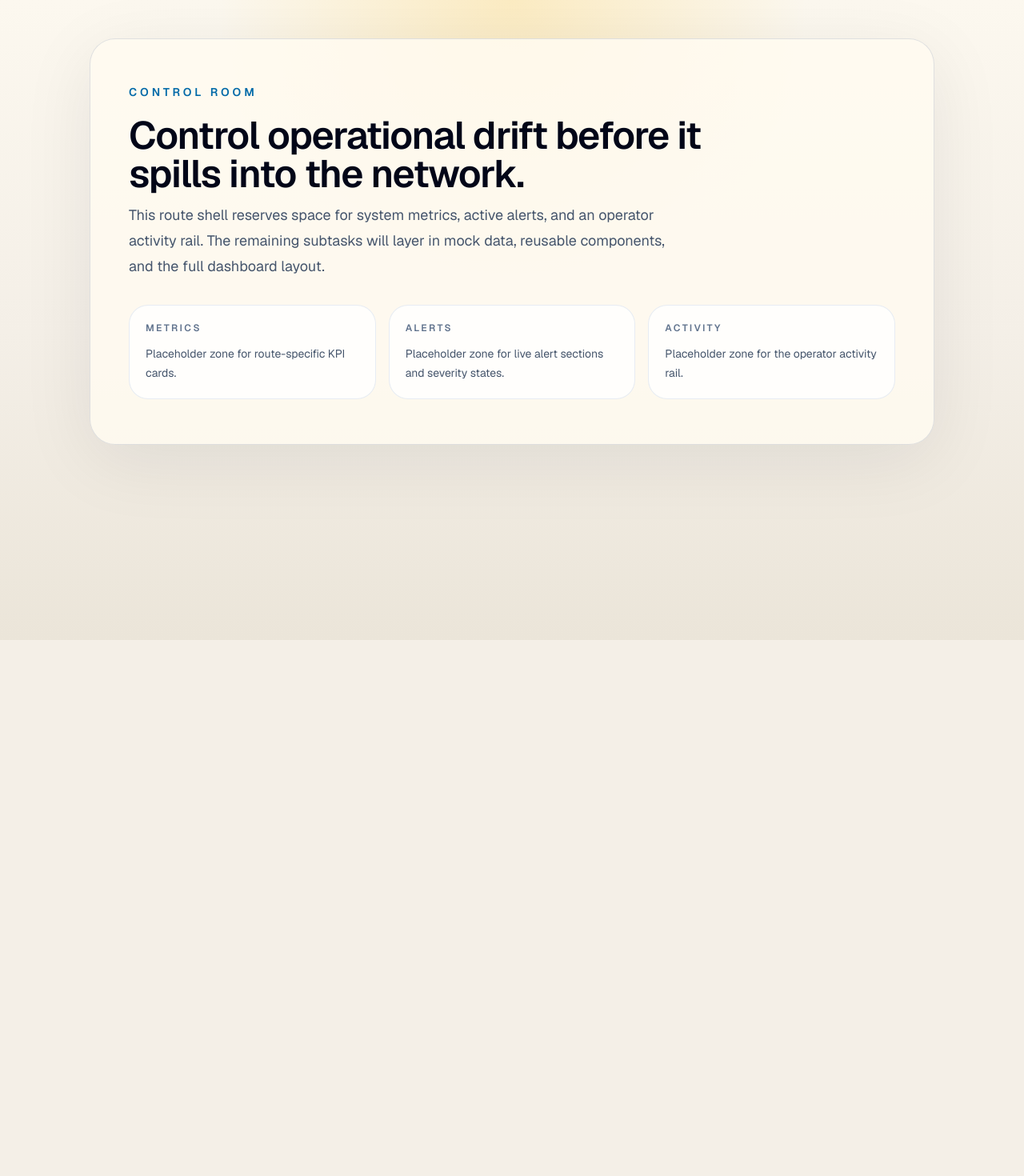
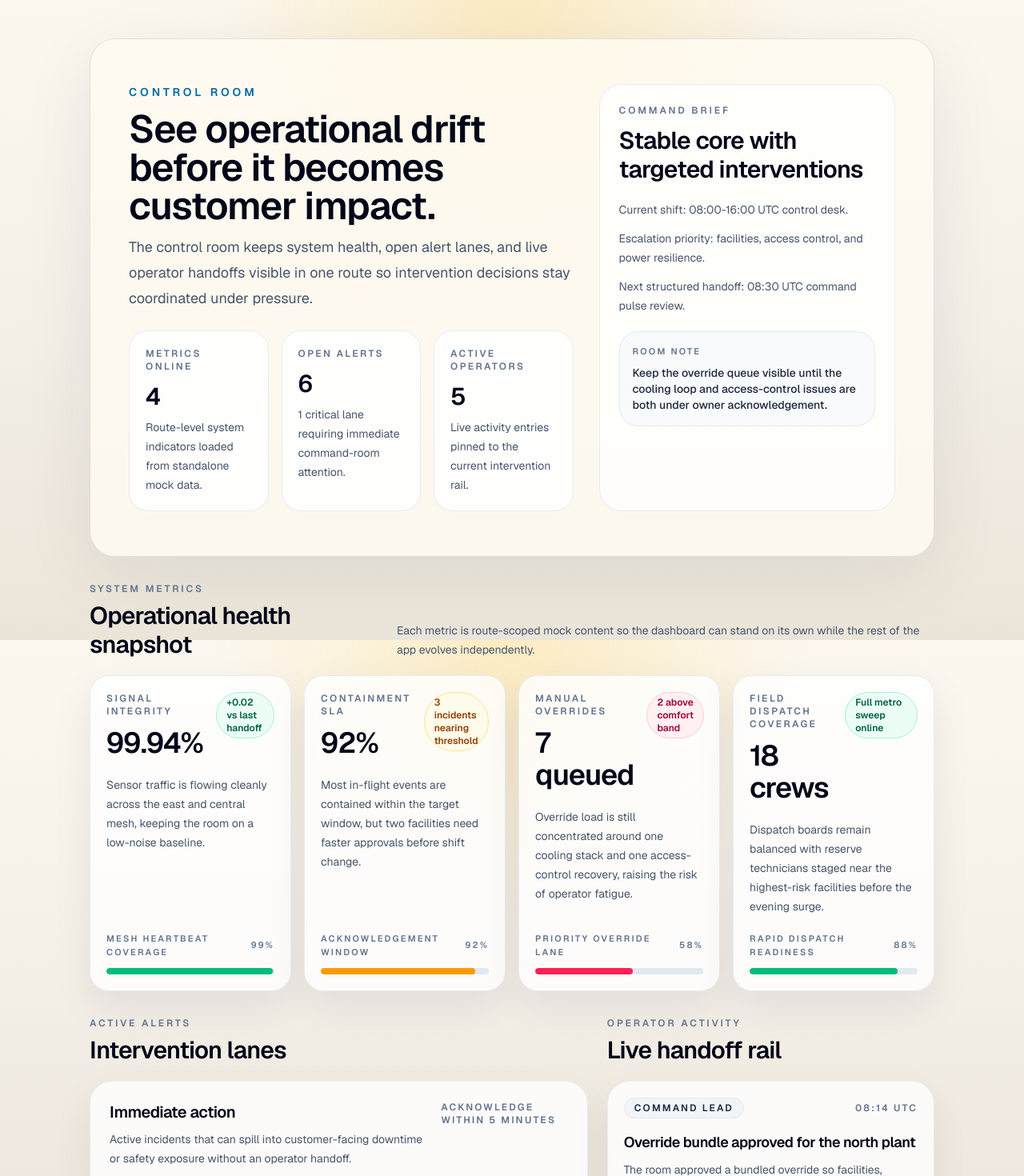
Before and after one commit to iamasx/api-test, a Next.js app: page /control-room in a window 1280 px wide. Shown: the top 1470 px of the page at 80% size. Before the commit the page ends 800 px from the top, so only its background shows below. Built offline with nearby package versions, Linux system fonts and the light colour scheme.

Commit message:
feat: compose control room dashboard page

```diff
--- a/src/app/control-room/page.tsx
+++ b/src/app/control-room/page.tsx
@@ -1,61 +1,190 @@
 import type { Metadata } from "next";
+
+import { ActivityRail } from "./_components/activity-rail";
+import { AlertList } from "./_components/alert-list";
+import { MetricCard } from "./_components/metric-card";
+import {
+  controlRoomAlertSections,
+  controlRoomMetrics,
+  operatorActivityEntries,
+} from "./_data/control-room-data";
 
 export const metadata: Metadata = {
   title: "Control Room",
   description:
-    "Initial route shell for the control-room dashboard with space for metrics, alerts, and operator activity.",
+    "Dashboard route highlighting system metrics, active alerts, and operator activity in the control room.",
 };
 
 export default function ControlRoomPage() {
+  const totalAlerts = controlRoomAlertSections.reduce(
+    (count, section) => count + section.alerts.length,
+    0,
+  );
+  const criticalAlerts = controlRoomAlertSections.reduce(
+    (count, section) =>
+      count +
+      section.alerts.filter((alert) => alert.severity === "critical").length,
+    0,
+  );
+  const activeOperators = new Set(
+    operatorActivityEntries.map((entry) => entry.operator),
+  ).size;
+
   return (
     <main className="mx-auto flex w-full max-w-6xl flex-1 flex-col gap-8 px-6 py-12 sm:px-10 lg:px-12">
       <section className="overflow-hidden rounded-[2rem] border border-[var(--line)] bg-[var(--surface)] shadow-[0_20px_90px_rgba(15,23,42,0.08)]">
-        <div className="grid gap-8 px-6 py-10 sm:px-10 lg:px-12 lg:py-14">
-          <div className="space-y-5">
+        <div className="grid gap-8 px-6 py-10 sm:px-10 lg:grid-cols-[minmax(0,1.35fr)_minmax(280px,0.9fr)] lg:px-12 lg:py-14">
+          <div className="space-y-6">
+            <div className="space-y-3">
               <p className="text-sm font-semibold uppercase tracking-[0.28em] text-sky-700">
                 Control Room
               </p>
-            <div className="space-y-3">
               <h1 className="max-w-3xl text-4xl font-semibold tracking-tight text-slate-950 sm:text-5xl">
-                Control operational drift before it spills into the network.
+                See operational drift before it becomes customer impact.
               </h1>
               <p className="max-w-2xl text-lg leading-8 text-slate-600">
-                This route shell reserves space for system metrics, active
-                alerts, and an operator activity rail. The remaining subtasks
-                will layer in mock data, reusable components, and the full
-                dashboard layout.
+                The control room keeps system health, open alert lanes, and live
+                operator handoffs visible in one route so intervention decisions
+                stay coordinated under pressure.
               </p>
-            </div>
             </div>
 
             <div className="grid gap-4 sm:grid-cols-3">
               <div className="rounded-[1.5rem] border border-slate-200/80 bg-white/80 px-5 py-5">
                 <p className="text-xs font-semibold uppercase tracking-[0.2em] text-slate-500">
-                Metrics
+                  Metrics online
                 </p>
-              <p className="mt-3 text-sm leading-6 text-slate-600">
-                Placeholder zone for route-specific KPI cards.
+                <p className="mt-3 text-3xl font-semibold tracking-tight text-slate-950">
+                  {controlRoomMetrics.length}
+                </p>
+                <p className="mt-2 text-sm leading-6 text-slate-600">
+                  Route-level system indicators loaded from standalone mock data.
                 </p>
               </div>
               <div className="rounded-[1.5rem] border border-slate-200/80 bg-white/80 px-5 py-5">
                 <p className="text-xs font-semibold uppercase tracking-[0.2em] text-slate-500">
-                Alerts
+                  Open alerts
                 </p>
-              <p className="mt-3 text-sm leading-6 text-slate-600">
-                Placeholder zone for live alert sections and severity states.
+                <p className="mt-3 text-3xl font-semibold tracking-tight text-slate-950">
+                  {totalAlerts}
+                </p>
+                <p className="mt-2 text-sm leading-6 text-slate-600">
+                  {criticalAlerts} critical lane requiring immediate command-room
+                  attention.
                 </p>
               </div>
               <div className="rounded-[1.5rem] border border-slate-200/80 bg-white/80 px-5 py-5">
                 <p className="text-xs font-semibold uppercase tracking-[0.2em] text-slate-500">
-                Activity
+                  Active operators
                 </p>
-              <p className="mt-3 text-sm leading-6 text-slate-600">
-                Placeholder zone for the operator activity rail.
+                <p className="mt-3 text-3xl font-semibold tracking-tight text-slate-950">
+                  {activeOperators}
+                </p>
+                <p className="mt-2 text-sm leading-6 text-slate-600">
+                  Live activity entries pinned to the current intervention rail.
                 </p>
               </div>
             </div>
           </div>
+
+          <aside className="rounded-[1.75rem] border border-slate-200/80 bg-white/75 p-6 shadow-[inset_0_1px_0_rgba(255,255,255,0.8)]">
+            <div className="space-y-5">
+              <div>
+                <p className="text-xs font-semibold uppercase tracking-[0.24em] text-slate-500">
+                  Command brief
+                </p>
+                <p className="mt-3 text-3xl font-semibold tracking-tight text-slate-950">
+                  Stable core with targeted interventions
+                </p>
+              </div>
+
+              <div className="space-y-3 text-sm leading-6 text-slate-600">
+                <p>Current shift: 08:00-16:00 UTC control desk.</p>
+                <p>
+                  Escalation priority: facilities, access control, and power
+                  resilience.
+                </p>
+                <p>Next structured handoff: 08:30 UTC command pulse review.</p>
+              </div>
+
+              <div className="rounded-[1.5rem] border border-slate-200/80 bg-slate-50/90 px-4 py-4">
+                <p className="text-[11px] font-semibold uppercase tracking-[0.2em] text-slate-500">
+                  Room note
+                </p>
+                <p className="mt-2 text-sm font-medium text-slate-800">
+                  Keep the override queue visible until the cooling loop and
+                  access-control issues are both under owner acknowledgement.
+                </p>
+              </div>
+            </div>
+          </aside>
+        </div>
       </section>
+
+      <section aria-labelledby="control-room-metrics" className="space-y-5">
+        <div className="flex flex-col gap-3 sm:flex-row sm:items-end sm:justify-between">
+          <div className="space-y-2">
+            <p className="text-xs font-semibold uppercase tracking-[0.24em] text-slate-500">
+              System metrics
+            </p>
+            <h2
+              id="control-room-metrics"
+              className="text-3xl font-semibold tracking-tight text-slate-950"
+            >
+              Operational health snapshot
+            </h2>
+          </div>
+          <p className="max-w-2xl text-sm leading-6 text-slate-600">
+            Each metric is route-scoped mock content so the dashboard can stand
+            on its own while the rest of the app evolves independently.
+          </p>
+        </div>
+
+        <div
+          aria-label="Control room metrics"
+          className="grid gap-4 sm:grid-cols-2 xl:grid-cols-4"
+          role="list"
+        >
+          {controlRoomMetrics.map((metric) => (
+            <MetricCard key={metric.id} metric={metric} />
+          ))}
+        </div>
+      </section>
+
+      <div
+        className="grid gap-6 xl:grid-cols-[minmax(0,1.4fr)_minmax(320px,0.92fr)]"
+        data-testid="control-room-panels"
+      >
+        <section aria-labelledby="control-room-alerts" className="space-y-5">
+          <div className="space-y-2">
+            <p className="text-xs font-semibold uppercase tracking-[0.24em] text-slate-500">
+              Active alerts
+            </p>
+            <h2
+              id="control-room-alerts"
+              className="text-3xl font-semibold tracking-tight text-slate-950"
+            >
+              Intervention lanes
+            </h2>
+          </div>
+          <AlertList sections={controlRoomAlertSections} />
+        </section>
+
+        <section aria-labelledby="control-room-activity" className="space-y-5">
+          <div className="space-y-2">
+            <p className="text-xs font-semibold uppercase tracking-[0.24em] text-slate-500">
+              Operator activity
+            </p>
+            <h2
+              id="control-room-activity"
+              className="text-3xl font-semibold tracking-tight text-slate-950"
+            >
+              Live handoff rail
+            </h2>
+          </div>
+          <ActivityRail entries={operatorActivityEntries} />
+        </section>
+      </div>
     </main>
   );
 }
```
Lines whose indentation alone changed are shown as unchanged.
